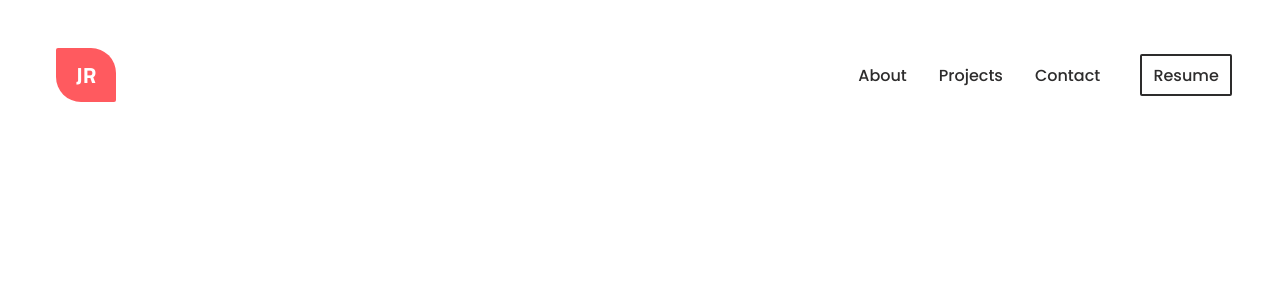
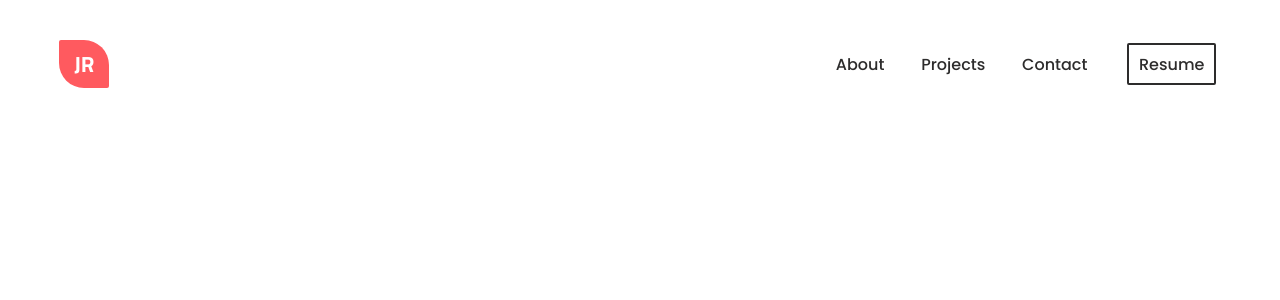
Before and after one commit to JD-R0driguez/react-play-ground, a React (Vite) app in the folder home-page/: page / in a window 1280 px wide. Shown: the top 300 px of the page. Built offline with nearby package versions, Linux system fonts and the light colour scheme.

Commit message:
Fixed font and logo ratio

```diff
--- a/home-page/src/components/Navbar.css
+++ b/home-page/src/components/Navbar.css
@@ -11,7 +11,7 @@
     display: flex;
     justify-content: space-between;
     align-items: center;
-    padding: 3rem 3rem 1.6rem 1rem;
+    padding: 2.5rem 4rem 1.6rem 1.2rem;
 }
 
 .nav-links {
@@ -25,7 +25,7 @@
 
 .nav-links ul{
     display: flex;
-    gap: 2rem;
+    gap: 2.3rem;
     list-style-type: none;
 }
 
@@ -34,7 +34,6 @@
     color: rgb(45, 44, 44);
     font: inherit;
     transition: all 0.3s;
-
 }
 
 .header-anchor-tag:hover {
@@ -50,7 +49,7 @@
     color: rgb(45, 44, 44);
     font-size: 1rem;
     font-weight: 500;
-    padding: 0.4em 0.7em;
+    padding: 0.4em 0.6em;
     border: 2px solid rgb(45, 44, 44);
     cursor: pointer;
     position: relative;
@@ -63,7 +62,7 @@
 .motion-button.logo{
     margin-right: 1rem;
     border-radius: 2px 25px 2px 25px;
-    padding: 10px 20px;
+    padding: 7px 15px;
     font-family: 'Titillium Web', sans-serif;
     font-size: 22px;
     font-weight: 700;
```
